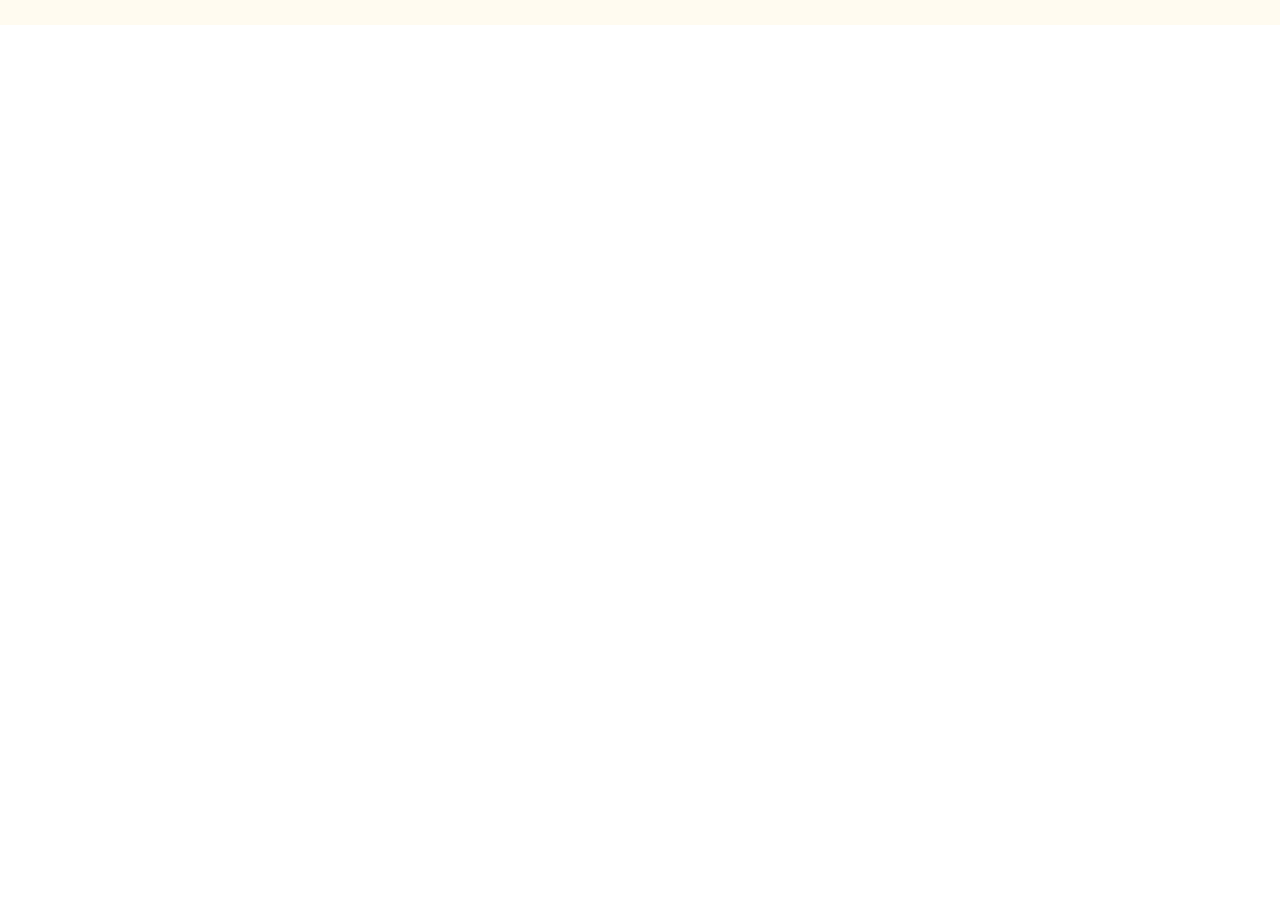
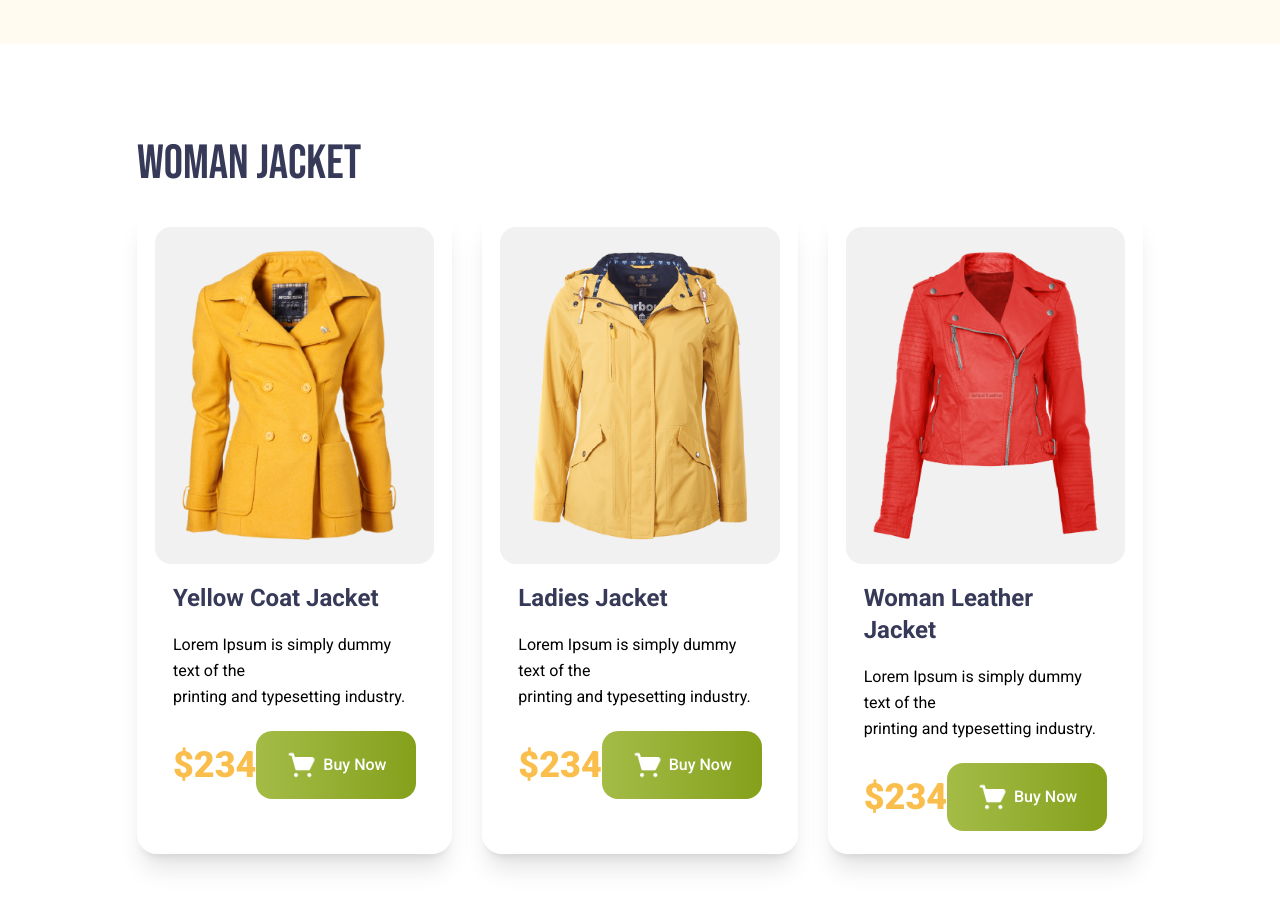
Before and after one commit to wahidalam91/penguin-fashion, a plain HTML site: page index.html in a window 1280 px wide. Shown: the part 538-1446 px from the top of the page. Before the commit the page ends 800 px from the top, so only its background shows below. Drawn offline with nearby package versions, Linux system fonts and the light colour scheme.

Commit message:
Woman Jacket section added

```diff
--- a/index.html
+++ b/index.html
@@ -28,15 +28,15 @@
     </style>
 </head>
 <body class="text-roboto">
-    <header class="bg-[#FFFBF0] px-[137px] py-[47px] ">
-        <nav class="flex justify-between items-center bg-img">
-            <div class="nav-logo">
+    <header class="bg-[#FFFBF0] p-4 md:px-[137px] md:py-[47px] md:mb-[49px]">
+        <nav class="md:flex justify-between items-center bg-img">
+            <div class="nav-logo flex justify-between">
                 <img class="w-2xs" src="./icons/logo.png" alt="">
-                <img class="ml-[400px] mt-[-160px]" src="./icons/Group 33064.png" alt="">
+                <img class="hidden md:block ml-[400px] mt-[-160px]" src="./icons/Group 33064.png" alt="">
+                <img class="md:hidden" src="./icons/menu-collpase.png" alt="">
             </div>
-            <div class="nav-menu">
-                <img class="md:hidden" src="./icons/menu-collpase.png" alt="">
-                <ul class="sm:hidden md:flex justify-between gap-[50px] font-medium text-[#3C3C3C]">
+            <div class="nav-menu flex justify betwween">
+                <ul class="hidden md:flex justify-between gap-[50px] font-medium text-[#3C3C3C]">
                     <li>Home</li>
                     <li>Product</li>
                     <li>About Us</li>
@@ -45,9 +45,9 @@
             </div>
         </nav>
         <!-- Banner Section -->
-        <div class="banner mt-[4rem] flex items-center justify-start gap-[10rem]">
+        <div class="banner mt-[4rem] md:flex items-center justify-start gap-[10rem]">
             <div class="banner-text">
-                <h1 class="text-bebas-neue font-black text-7xl leading-[80px] w-[70%] tracking-[3px] capitalize"><span class="text-primary">Be the Penguins</span> <span class="text-secondary">of Winter</span></h1>
+                <h1 class="text-bebas-neue font-black text-7xl leading-[80px] lg:w-[70%] tracking-[3px] capitalize"><span class="text-primary">Be the Penguins</span> <span class="text-secondary">of Winter</span></h1>
                 <p class="w-[55%] text-[#3E3E3E] mb-[20px]">Lorem Ipsum is simply dummy text of the printing and typesetting industry.</p>
                 <div class=" btn-cotainer w-[170px] p-[18px] bg-linear-to-r from-[#A4BC46] to-[#85A019] rounded-2xl flex justify-center gap-[5px] leading-[24px] text-white font-medium capitalize">
                     <img class="w-[32px]" src="./icons/shopping-cart 1.png" alt="">
@@ -60,8 +60,52 @@
         </div>
 
     </header>
-    <main>
+    <main class="px-5 py-7 md:px-[137px] md:py-[47px] md:mb-[49px]">
+        <!-- Women Jacket -->
+         <section>
+            <div>
+                <h2 class="text-center md:text-left text-5xl text-bebas-neue text-[#363958] mb-[21px] ">Woman Jacket</h2>
+                <div class="item-cards-container grid md:grid-cols-2 lg:grid-cols-3 gap-[30px]">
+                    <div class="item-card-container rounded-[20px] px-[18px] pt-[18px] pb-[23px] shadow-xl">
+                        <img class="bg-[#F1F1F1] px-[20px] py-[22px] rounded-2xl" src="./images/jacket-1.png" alt="">
+                        <h3 class="item-title text-2xl text-secondary font-bold text-[#363958] p-[18px]">Yellow Coat Jacket</h3>
+                        <p class="about-item px-[18px] pb-[21px] leading-[26px]">Lorem Ipsum is simply dummy text of the <br> printing and typesetting industry.</p>
+                        <div class="price-buy px-[18px] flex justify-between items-center">
+                            <h4 class="text-primary font-black text-4xl">$234</h4>
+                            <div class=" btn-cotainer w-[170px] p-[18px] bg-linear-to-r from-[#A4BC46] to-[#85A019] rounded-2xl flex justify-center gap-[5px] leading-[24px] text-white font-medium capitalize">
+                            <img class="w-[32px]" src="./icons/shopping-cart 1.png" alt="">
+                            <button>Buy Now</button>
+                        </div>
+                    </div>
+                    </div>
+                    <div class="item-card-container rounded-[20px] px-[18px] pt-[18px] pb-[23px] shadow-xl">
+                        <img class="bg-[#F1F1F1] px-[20px] py-[22px] rounded-2xl" src="./images/jacket-2.png" alt="">
+                        <h3 class="item-title text-2xl text-secondary font-bold text-[#363958] p-[18px]">Ladies Jacket </h3>
+                        <p class="about-item px-[18px] pb-[21px] leading-[26px]">Lorem Ipsum is simply dummy text of the <br> printing and typesetting industry.</p>
+                        <div class="price-buy px-[18px] flex justify-between items-center">
+                            <h4 class="text-primary font-black text-4xl">$234</h4>
+                            <div class=" btn-cotainer w-[170px] p-[18px] bg-linear-to-r from-[#A4BC46] to-[#85A019] rounded-2xl flex justify-center gap-[5px] leading-[24px] text-white font-medium capitalize">
+                            <img class="w-[32px]" src="./icons/shopping-cart 1.png" alt="">
+                            <button>Buy Now</button>
+                        </div>
+                    </div>
+                    </div>
+                    <div class="item-card-container rounded-[20px] px-[18px] pt-[18px] pb-[23px] shadow-xl">
+                        <img class="bg-[#F1F1F1] px-[20px] py-[22px] rounded-2xl" src="./images/jacket-3.png" alt="">
+                        <h3 class="item-title text-2xl text-secondary font-bold text-[#363958] p-[18px]">Woman Leather Jacket </h3>
+                        <p class="about-item px-[18px] pb-[21px] leading-[26px]">Lorem Ipsum is simply dummy text of the <br> printing and typesetting industry.</p>
+                        <div class="price-buy px-[18px] flex justify-between items-center">
+                            <h4 class="text-primary font-black text-4xl">$234</h4>
+                            <div class=" btn-cotainer w-[170px] p-[18px] bg-linear-to-r from-[#A4BC46] to-[#85A019] rounded-2xl flex justify-center gap-[5px] leading-[24px] text-white font-medium capitalize">
+                            <img class="w-[32px]" src="./icons/shopping-cart 1.png" alt="">
+                            <button>Buy Now</button>
+                        </div>
+                    </div>
+                    </div>
 
+                </div>
+            </div>
+         </section>
     </main>
     <footer>
 
```
